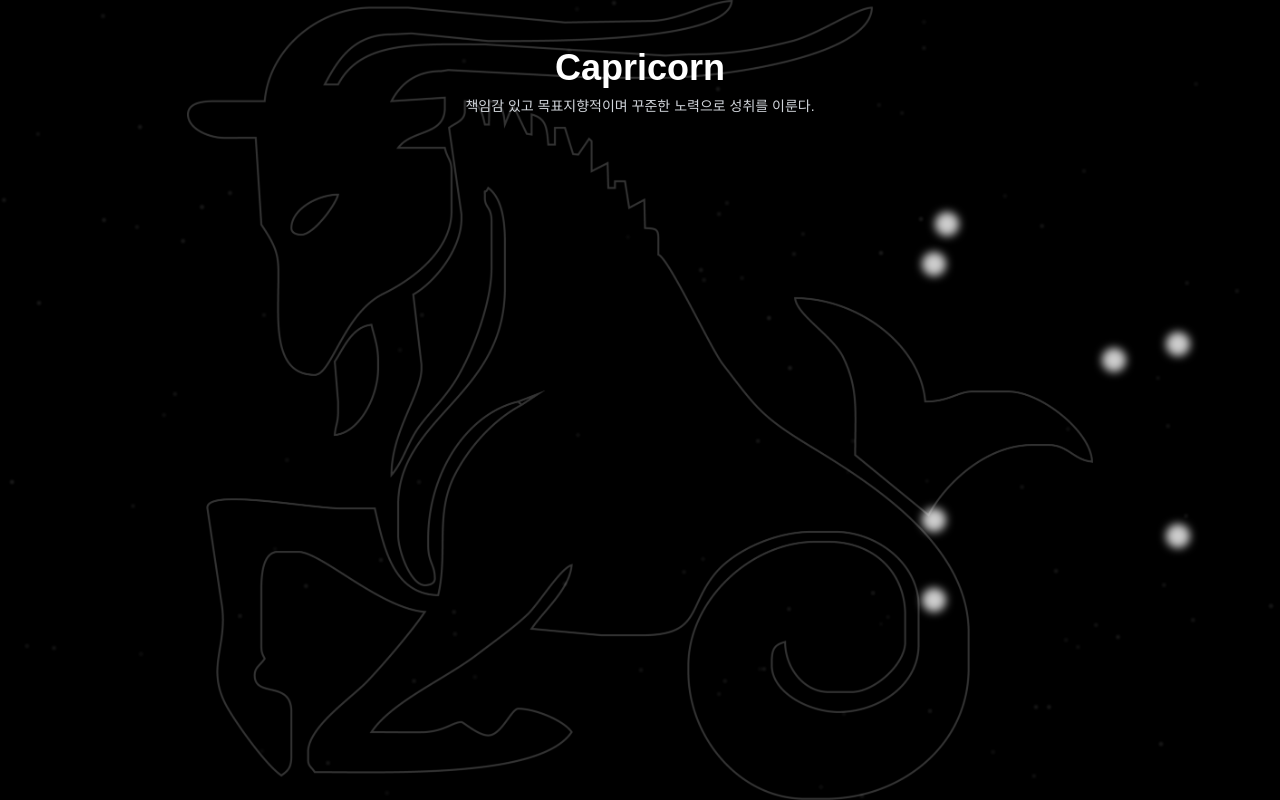
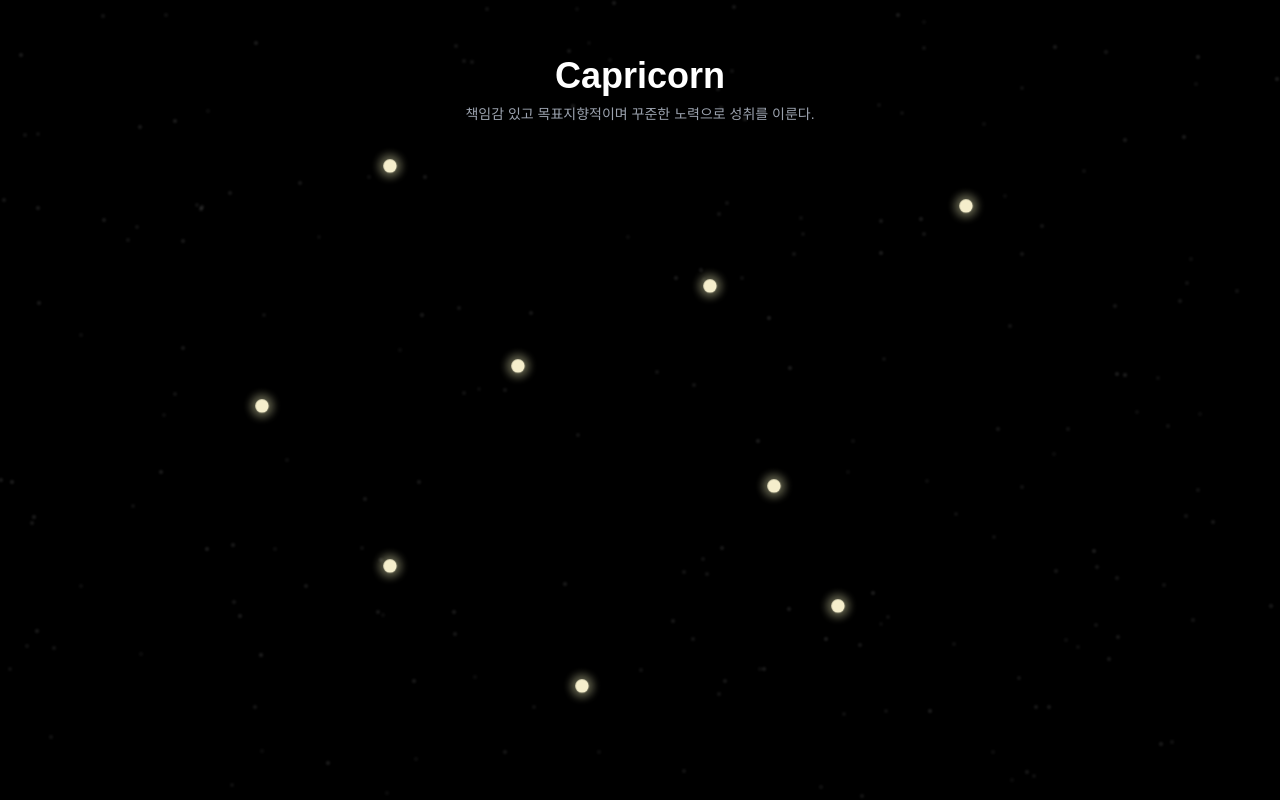
Before and after one commit to Aprasaks/CodeNote, a Next.js app: page /posts in a window 1280 px wide. Built offline with nearby package versions, Linux system fonts and the light colour scheme.

Commit message:
first posting

```diff
--- a/src/app/globals.css
+++ b/src/app/globals.css
@@ -64,6 +64,17 @@
   }
 }
 /* ───────────────────────────────────────────────────── */
+@keyframes twinkle {
+  0%,
+  100% {
+    opacity: 0.8;
+    transform: scale(1);
+  }
+  50% {
+    opacity: 1;
+    transform: scale(1.15);
+  }
+}
 
 /* 기존 커스텀 전역 스타일… */
 :root {
--- /dev/null
+++ b/src/app/posts/css/page.js
@@ -0,0 +1,23 @@
+// src/app/posts/css/page.js
+
+export default function CssPostsPage() {
+  return (
+    <main className="min-h-screen bg-black text-white p-8">
+      <h1 className="text-4xl font-bold mb-4">CSS Posts</h1>
+      <p className="text-gray-400">CSS와 관련된 포스트들을 모아둔 페이지입니다.</p>
+
+      {/* 예시 카드 또는 리스트 */}
+      <div className="mt-8 space-y-4">
+        <div className="p-4 bg-zinc-800 rounded-lg shadow hover:bg-zinc-700 transition">
+          <h2 className="text-2xl font-semibold">CSS Flexbox 완전정복</h2>
+          <p className="text-gray-400 text-sm mt-1">Flexbox의 기본 개념과 실습 예제</p>
+        </div>
+
+        <div className="p-4 bg-zinc-800 rounded-lg shadow hover:bg-zinc-700 transition">
+          <h2 className="text-2xl font-semibold">Grid 레이아웃 쉽게 배우기</h2>
+          <p className="text-gray-400 text-sm mt-1">2차원 레이아웃의 핵심을 정리한 포스트</p>
+        </div>
+      </div>
+    </main>
+  );
+}
--- /dev/null
+++ b/src/app/posts/html/page.js
@@ -0,0 +1,11 @@
+// src/app/posts/html/page.js
+
+export default function HtmlPostsPage() {
+  return (
+    <main className="min-h-screen bg-black text-white p-8">
+      <h1 className="text-4xl font-bold mb-4">HTML Posts</h1>
+      <p className="text-gray-400">HTML 관련 포스트 목록입니다.</p>
+      {/* 여기에 포스트 카드나 리스트 넣으면 좋아요 */}
+    </main>
+  );
+}
--- /dev/null
+++ b/src/app/posts/javascript/[slug]/page.js
@@ -0,0 +1,29 @@
+import fs from "fs";
+import path from "path";
+import matter from "gray-matter";
+import Markdown from "react-markdown";
+import rehypeRaw from "rehype-raw";
+import { notFound } from "next/navigation";
+
+export default async function PostPage({ params }) {
+  const slug = params.slug;
+  const filePath = path.join(process.cwd(), "src/app/posts/javascript", `${slug}.md`);
+
+  if (!fs.existsSync(filePath)) {
+    notFound();
+  }
+
+  const fileContent = fs.readFileSync(filePath, "utf-8");
+  const { data, content } = matter(fileContent);
+
+  return (
+    <main className="min-h-screen bg-black text-white p-8">
+      <h1 className="text-4xl font-bold mb-2">{data.title}</h1>
+      <p className="text-gray-400 text-sm mb-6">{new Date(data.date).toLocaleDateString()}</p>
+
+      <article className="prose prose-invert max-w-none">
+        <Markdown rehypePlugins={[rehypeRaw]}>{content}</Markdown>
+      </article>
+    </main>
+  );
+}
--- /dev/null
+++ b/src/app/posts/javascript/page.js
@@ -0,0 +1,44 @@
+import fs from "fs";
+import path from "path";
+import matter from "gray-matter";
+import Link from "next/link";
+
+export default function JavaScriptPostsPage() {
+  const postsDir = path.join(process.cwd(), "src/app/posts/javascript");
+  const files = fs.readdirSync(postsDir).filter((file) => file.endsWith(".md"));
+
+  const posts = files.map((filename) => {
+    const filePath = path.join(postsDir, filename);
+    const fileContent = fs.readFileSync(filePath, "utf-8");
+    const { data } = matter(fileContent);
+
+    return {
+      slug: filename.replace(/\.md$/, ""),
+      title: data.title,
+      description: data.description || "",
+      date:
+        typeof data.date === "string" ? data.date : new Date(data.date).toISOString().split("T")[0],
+    };
+  });
+
+  return (
+    <main className="min-h-screen bg-black text-white p-8">
+      <h1 className="text-4xl font-bold mb-4">JavaScript Posts</h1>
+      <p className="text-gray-400">JavaScript 관련 포스트 모음</p>
+
+      <div className="mt-8 space-y-4">
+        {posts.map((post) => (
+          <Link
+            key={post.slug}
+            href={`/posts/javascript/${post.slug}`}
+            className="block p-4 bg-zinc-800 rounded-lg shadow hover:bg-zinc-700 transition"
+          >
+            <h2 className="text-2xl font-semibold">{post.title}</h2>
+            <p className="text-gray-400 text-sm mt-1">{post.description}</p>
+            <p className="text-gray-500 text-xs mt-1">{post.date}</p>
+          </Link>
+        ))}
+      </div>
+    </main>
+  );
+}
--- a/src/app/posts/page.js
+++ b/src/app/posts/page.js
@@ -1,57 +1,56 @@
-// src/app/posts/page.js
+"use client";
 
-import Image from "next/image";
 import Link from "next/link";
+import Tippy from "@tippyjs/react";
+import "tippy.js/dist/tippy.css";
 import StarBackground from "../../components/StarBackground";
 
-// x/y + 링크를 함께 관리
-const stars = [
-  { x: 74, y: 28, href: "/posts/html" }, // 눈 근처 -> HTML
-  { x: 73, y: 33, href: "/posts/css" }, // 뿔 위 -> CSS
-  { x: 73, y: 65, href: "/posts/js" }, // 허벅지 -> JS
-  { x: 73, y: 75, href: "/posts/react" }, // 무릎 -> React
-  { x: 87, y: 45, href: "/posts/node" }, // 오른쪽 다리 위 -> Node
-  { x: 92, y: 43, href: "/#" }, // 미정1
-  { x: 92, y: 67, href: "/#" }, // 미정2
-  { x: 102, y: 45, href: "/#" }, // 미정3
-  { x: 106, y: 47, href: "/#" }, // 미정4
+// ✅ label 추가!
+const starLinks = [
+  { id: 1, label: "HTML", top: "20%", left: "30%", href: "/posts/html" },
+  { id: 2, label: "CSS", top: "35%", left: "55%", href: "/posts/css" },
+  { id: 3, label: "JavaScript", top: "50%", left: "20%", href: "/posts/javascript" },
+  { id: 4, label: "React", top: "60%", left: "60%", href: "/posts/react" },
+  { id: 5, label: "Next.js", top: "25%", left: "75%", href: "/posts/nextjs" },
+  { id: 6, label: "미정1", top: "45%", left: "40%", href: "/posts/post-6" },
+  { id: 7, label: "미정2", top: "70%", left: "30%", href: "/posts/post-7" },
+  { id: 8, label: "미정3", top: "75%", left: "65%", href: "/posts/post-8" },
+  { id: 9, label: "미정4", top: "85%", left: "45%", href: "/posts/post-9" },
 ];
+
 export default function PostsPage() {
   return (
     <main className="relative min-h-screen bg-black text-white overflow-hidden">
-      <StarBackground />
-
-      {/* 백그라운드 염소자리 일러스트 */}
-      <div className="absolute inset-0 z-0">
-        <Image
-          src="/images/capricorn.png"
-          alt="Capricorn Symbol"
-          fill
-          className="object-contain opacity-20 pointer-events-none"
-        />
-      </div>
+      <StarBackground count={200} />
 
       {/* 상단 텍스트 */}
-      <div className="relative z-10 text-center pt-12">
+      <div className="relative z-10 text-center pt-14">
         <h1 className="text-4xl font-bold mb-2">Capricorn</h1>
-        <p className="text-gray-300 text-sm">
+        <p className="text-gray-400 text-sm">
           책임감 있고 목표지향적이며 꾸준한 노력으로 성취를 이룬다.
         </p>
       </div>
 
-      {/* 클릭 가능한 별자리 포인트 */}
-      <div className="absolute inset-0 z-20">
-        {stars.map((star, i) => (
+      {/* 클릭 가능한 별들 */}
+      {starLinks.map((star) => (
+        <Tippy key={star.id} content={star.label} animation="fade">
           <Link
-            key={i}
             href={star.href}
-            className="absolute flex items-center justify-center w-6 h-6 -translate-x-1/2 -translate-y-1/2 rounded-full bg-white/80 blur-sm hover:blur-none hover:scale-110 transition"
-            style={{ left: `${star.x}%`, top: `${star.y}%` }}
-          >
-            {/* 필요하면 안쪽에 아이콘이나 라벨 삽입 */}
-          </Link>
-        ))}
-      </div>
+            className="absolute z-20 rounded-full transition-transform duration-300 hover:scale-125"
+            style={{
+              top: star.top,
+              left: star.left,
+              width: "12px",
+              height: "12px",
+              backgroundColor: "#fdf6d3",
+              opacity: 0.8,
+              boxShadow: "0 0 8px 4px rgba(255, 255, 200, 0.4)",
+              animation: "twinkle 4s ease-in-out infinite",
+            }}
+            aria-label={star.label}
+          />
+        </Tippy>
+      ))}
     </main>
   );
 }
--- /dev/null
+++ b/src/app/posts/react/page.js
@@ -0,0 +1,22 @@
+// src/app/posts/react/page.js
+
+export default function ReactPostsPage() {
+  return (
+    <main className="min-h-screen bg-black text-white p-8">
+      <h1 className="text-3xl font-bold mb-4">React Posts</h1>
+
+      <ul className="space-y-3">
+        <li>
+          <a href="/posts/react/useeffect-deep-dive" className="text-yellow-200 hover:underline">
+            useEffect 완전 정복
+          </a>
+        </li>
+        <li>
+          <a href="/posts/react/props-vs-state" className="text-yellow-200 hover:underline">
+            Props vs State, 언제 써야 해?
+          </a>
+        </li>
+      </ul>
+    </main>
+  );
+}
--- a/src/app/projects/page.js
+++ /dev/null
@@ -1,12 +0,0 @@
-export default function ProjectsPage() {
-  return (
-    <main className="min-h-screen p-8 bg-white dark:bg-black text-black dark:text-white">
-      <h1 className="text-3xl font-bold mb-6">✨ 나의 프로젝트</h1>
-      <ul className="space-y-4">
-        <li>🔥 포트폴리오 리디자인</li>
-        <li>🪐 별자리 기반 블로그</li>
-        <li>⚡ JS 코드 스터디 도구</li>
-      </ul>
-    </main>
-  );
-}
--- a/src/components/StarBackground.js
+++ b/src/components/StarBackground.js
@@ -1,15 +1,31 @@
-export default function StarBackground() {
+"use client"; // 꼭 있어야 함
+
+import { useEffect, useState } from "react";
+
+export default function StarBackground({ count = 100 }) {
+  const [stars, setStars] = useState([]);
+
+  useEffect(() => {
+    const generated = Array.from({ length: count }).map(() => ({
+      top: Math.random() * 100,
+      left: Math.random() * 100,
+      opacity: 0.2 + Math.random() * 0.3,
+    }));
+    setStars(generated);
+  }, [count]);
+
+  if (stars.length === 0) return null; // hydration mismatch 방지
+
   return (
     <div className="absolute inset-0 z-0 pointer-events-none overflow-hidden">
-      {/* 원하는 만큼 별점 찍기 */}
-      {[...Array(100)].map((_, i) => (
+      {stars.map((s, i) => (
         <div
           key={i}
           className="absolute w-[2px] h-[2px] bg-white rounded-full"
           style={{
-            top: `${Math.random() * 100}%`,
-            left: `${Math.random() * 100}%`,
-            opacity: 0.2 + Math.random() * 0.3,
+            top: `${s.top}%`,
+            left: `${s.left}%`,
+            opacity: s.opacity,
             filter: "blur(1.5px)",
           }}
         />
```
Also changed, not shown: package.json (+7 -1 lines), src/app/posts/javascript/array.md (added, +157 -0 lines), src/app/posts/nextjs/page.js (added), 1 other file (tests, documents, lock files or other folders).
